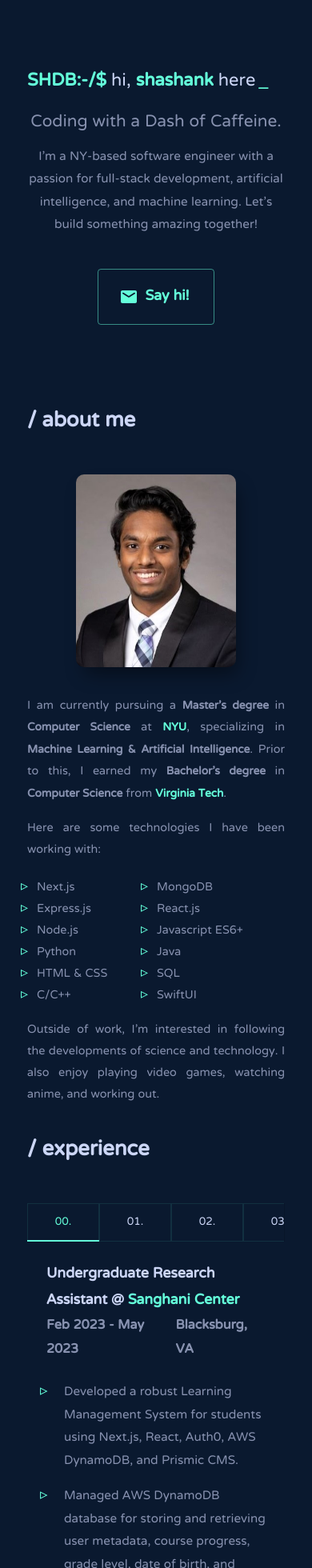
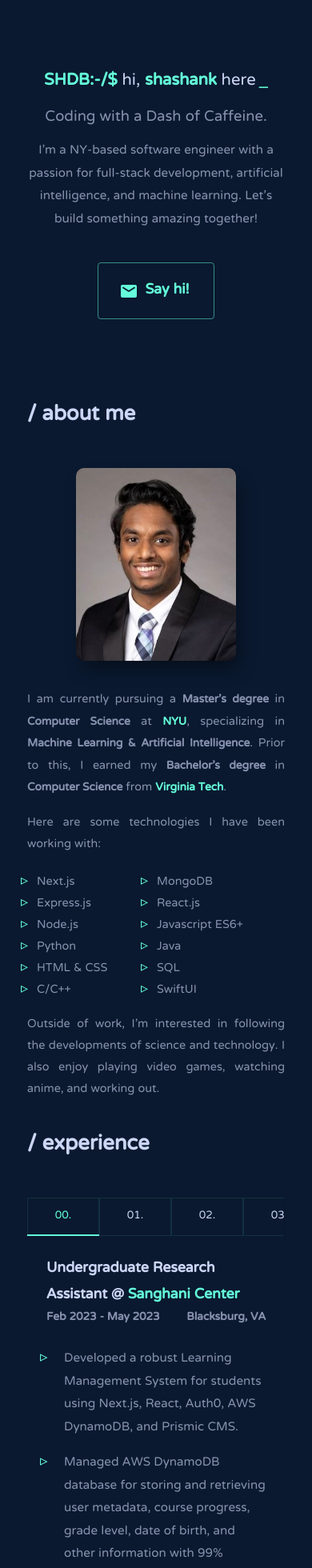
Before and after one commit to shashankdatta/Shashankdatta, a Next.js app: page / in a window 390 px wide. Shown: the top 1960 px of the page at 80% size. Built offline with nearby package versions, Linux system fonts and the light colour scheme.

Commit message:
bugs fixing in-progress

```diff
--- a/src/styles/Experience.module.css
+++ b/src/styles/Experience.module.css
@@ -110,4 +110,8 @@
   .section-title {
     font-size: 32px;
   }
+
+  .joblist-info {
+    font-size: 17px;
+  }
 }
--- a/src/styles/Intro.module.css
+++ b/src/styles/Intro.module.css
@@ -57,17 +57,21 @@
     align-items: center;
   }
 
+  .cmd-style {
+    justify-content: center;
+  }
+
   .intro-title {
-    font-size: 7vw;
+    font-size: 6.5vw;
   }
 
   .intro-name {
-    font-size: 7vw;
+    font-size: 6.5vw;
   }
 
   .intro-subtitle {
     margin: 0;
-    font-size: 26px;
+    font-size: 23px;
     text-align: center;
   }
 
--- a/src/styles/MyTypist.css
+++ b/src/styles/MyTypist.css
@@ -12,6 +12,6 @@
 
 @media only screen and (max-width: 600px) {
   .Typist {
-    font-size: 7vw;
+    font-size: 6.5vw;
   }
 }
```
